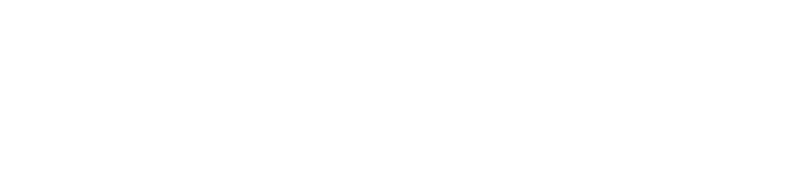
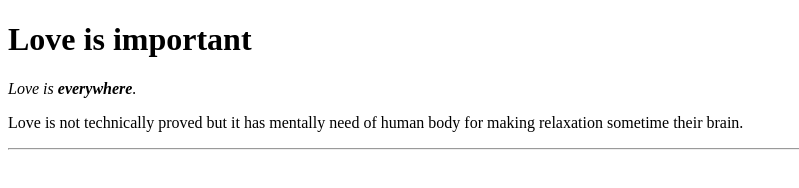
Before and after one commit to asish9038/sample, a plain HTML site: page index.html in a window 1280 px wide. Shown: the whole page, without its empty margins (0-799 px from the left). Drawn offline with Linux system fonts and the light colour scheme.

Commit message:
Update index.html

```diff
--- a/index.html
+++ b/index.html
@@ -2,10 +2,12 @@
 <html>
   <head>
     <meta charset="UTF-8">
-    <title>😀Love Express</title>
+    <title>😍Love Express</title>
   </head>
   <body>
-
-
+    <h1>Love is important</h1>
+    <p><em>Love is <strong>everywhere</strong>.</em></p>
+<p> Love is not technically proved but it has mentally need of human body for making relaxation sometime their brain.</p>
+<hr>
   </body>
 </html>
```
